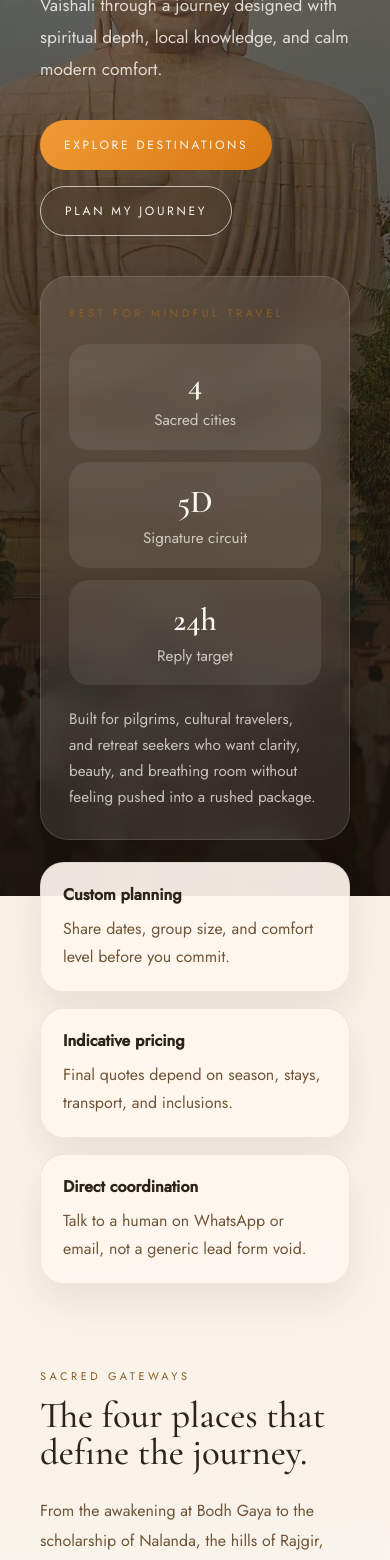
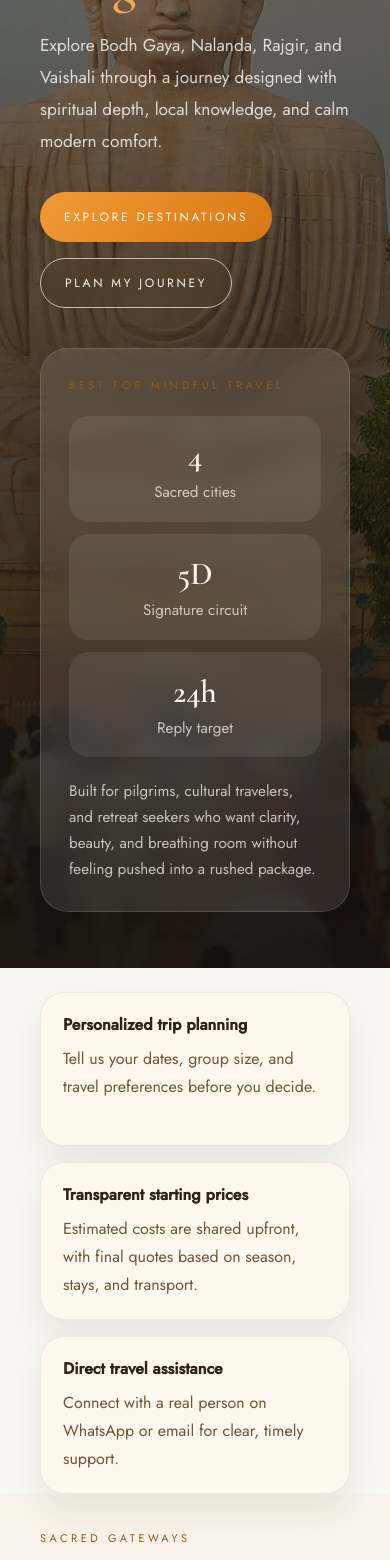
Before and after one commit to tushar01anand/bodhibihar, a React (Vite) app: page / in a window 390 px wide. Shown: the part 432-1992 px from the top of the page. Built offline with nearby package versions, Linux system fonts and the light colour scheme.

Commit message:
Update project with my changes

```diff
--- a/src/index.css
+++ b/src/index.css
@@ -841,7 +841,7 @@ button.home-button {
 .home-hero {
   position: relative;
   min-height: 100vh;
-  padding: 132px 0 72px;
+  padding: 168px 0 72px;
   background-image: url('/Hero.jpg');
   background-size: cover;
   background-position: center;
@@ -863,6 +863,7 @@ button.home-button {
   grid-template-columns: minmax(0, 1.25fr) minmax(300px, 0.75fr);
   gap: 40px;
   align-items: end;
+  padding-top: 88px;
 }
 
 .home-hero__copy h1 {
@@ -936,7 +937,7 @@ button.home-button {
 }
 
 .home-intro {
-  padding: 84px 0 28px;
+  padding: 44px 0 28px;
 }
 
 .home-intro__grid,
@@ -1244,23 +1245,29 @@ button.home-button {
 }
 
 .home-trust-strip {
-  margin-top: -34px;
   position: relative;
-  z-index: 2;
+  z-index: 1;
+  margin-top: 0;
+  padding: 32px 0 0;
+  background: #faf6f0;
 }
 
 .home-trust-strip__grid {
   display: grid;
   grid-template-columns: repeat(3, minmax(0, 1fr));
   gap: 16px;
+  align-items: stretch;
 }
 
 .home-trust-strip__grid div {
+  min-height: 154px;
   padding: 20px 22px;
   border: 1px solid rgba(44, 36, 22, 0.08);
   border-radius: 24px;
-  background: rgba(255, 248, 239, 0.92);
+  background: #fff8ef;
   box-shadow: 0 18px 36px rgba(44, 36, 22, 0.08);
+  display: grid;
+  align-content: start;
 }
 
 .home-trust-strip__grid strong {
@@ -1648,7 +1655,11 @@ button.home-button {
 
   .home-hero {
     min-height: auto;
-    padding: 116px 0 56px;
+    padding: 132px 0 56px;
+  }
+
+  .home-trust-strip {
+    padding-top: 24px;
   }
 
   .home-hero__content,
@@ -1666,12 +1677,20 @@ button.home-button {
     font-size: clamp(2.9rem, 15vw, 4.4rem);
   }
 
+  .home-hero__content {
+    padding-top: 56px;
+  }
+
   .home-hero__panel {
     justify-self: stretch;
   }
 
   .home-hero__stats {
     grid-template-columns: 1fr;
+  }
+
+  .home-intro {
+    padding-top: 36px;
   }
 
   .home-destination-grid,
--- a/src/pages/Home.jsx
+++ b/src/pages/Home.jsx
@@ -119,16 +119,16 @@ const Home = () => {
       <section className="home-trust-strip">
         <div className="home-shell home-trust-strip__grid">
           <div>
-            <strong>Custom planning</strong>
-            <span>Share dates, group size, and comfort level before you commit.</span>
+            <strong>Personalized trip planning</strong>
+            <span>Tell us your dates, group size, and travel preferences before you decide.</span>
           </div>
           <div>
-            <strong>Indicative pricing</strong>
-            <span>Final quotes depend on season, stays, transport, and inclusions.</span>
+            <strong>Transparent starting prices</strong>
+            <span>Estimated costs are shared upfront, with final quotes based on season, stays, and transport.</span>
           </div>
           <div>
-            <strong>Direct coordination</strong>
-            <span>Talk to a human on WhatsApp or email, not a generic lead form void.</span>
+            <strong>Direct travel assistance</strong>
+            <span>Connect with a real person on WhatsApp or email for clear, timely support.</span>
           </div>
         </div>
       </section>
```
